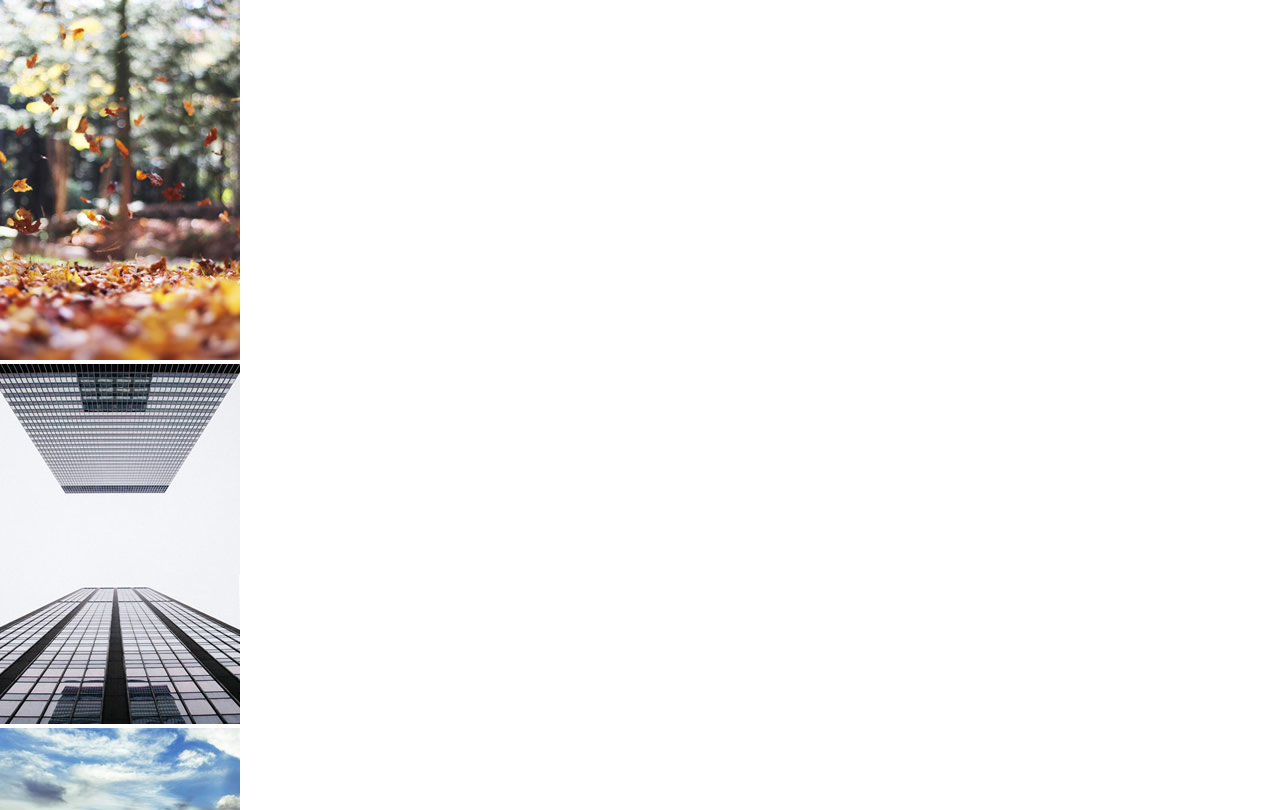
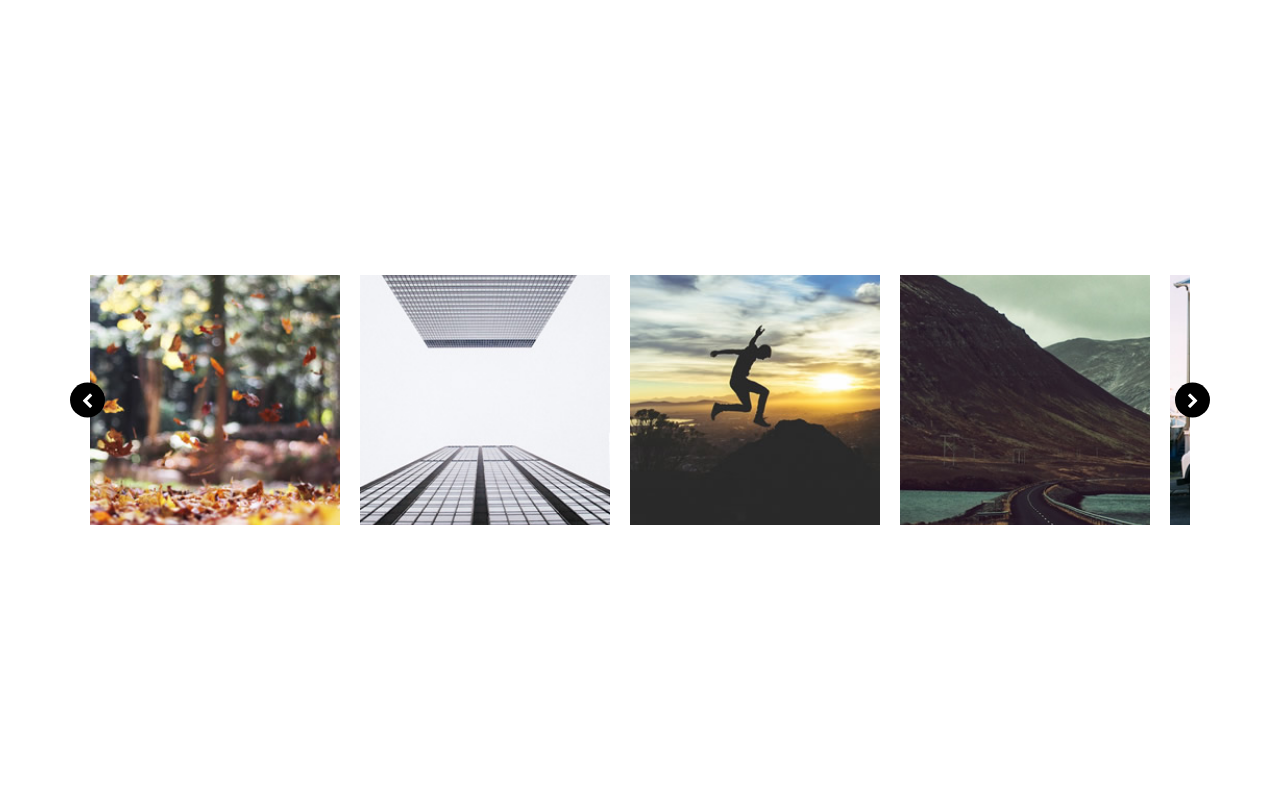
Before and after one commit to RubyMary18/Responsive-image-slider, a plain HTML site: page index.html in a window 1280 px wide. Shown: the top 810 px of the page. Drawn offline with Linux system fonts and the light colour scheme.

Commit message:
image list design

```diff
--- a/assets/css/style.css
+++ b/assets/css/style.css
@@ -13,35 +13,84 @@ a {
 }
 
 /*for wrapper*/
-.wrapper {
+.image-slider-wrapper {
   max-width: 1350px;
   width: 86%;
   margin: 0 auto;
+  position: relative;
 }
 
-/*=================================
-  Header styling starts here
-=================================*/
+.container {
+  display: flex;
+  justify-content: center;
+  align-items: center;
+  width: 100%;
+  height: 100vh;
+}
 
-/*=================================
-  Header styling ends here
-=================================*/
+.image-list {
+  display: flex;
+  gap: 20px;
+  overflow-x: auto;
+  scrollbar-width: none;
+}
 
-/*=================================
-  main styling starts here
-=================================*/
+.image-list li,
+.image-list li img {
+  width: 250px;
+  height: 250px;
+}
 
-/*=================================
-  main styling ends here
-=================================*/
+.image-list li img {
+  object-fit: cover;
+}
 
-/*=================================
-  footer styling starts here
-=================================*/
+.arrow-container {
+  display: flex;
+  justify-content: space-between;
+  align-items: center;
+  position: absolute;
+  top: 50%;
+  width: 100%;
+  transform: translateY(-50%);
+}
 
-/*=================================
-  footer styling ends here
-=================================*/
+.arrow-container li span {
+  width: 35px;
+  height: 35px;
+  display: inline-block;
+  background: #000;
+  border-radius: 50%;
+  text-indent: -9999px;
+  position: relative;
+}
+
+.prev {
+  left: -20px;
+}
+
+.next {
+  right: -20px;
+}
+
+.icon::after {
+  content: "h";
+  font-family: "FontAwesome";
+  text-indent: 0;
+  position: absolute;
+  top: 50%;
+  left: 50%;
+  color: #fff;
+  transform: translate(-50%, -50%);
+}
+
+.prev::after {
+  content: "\f053";
+}
+
+.next::after {
+  content: "\f054";
+}
 
 /*media query starts*/
 /*media query for 995px starts here*/
```
